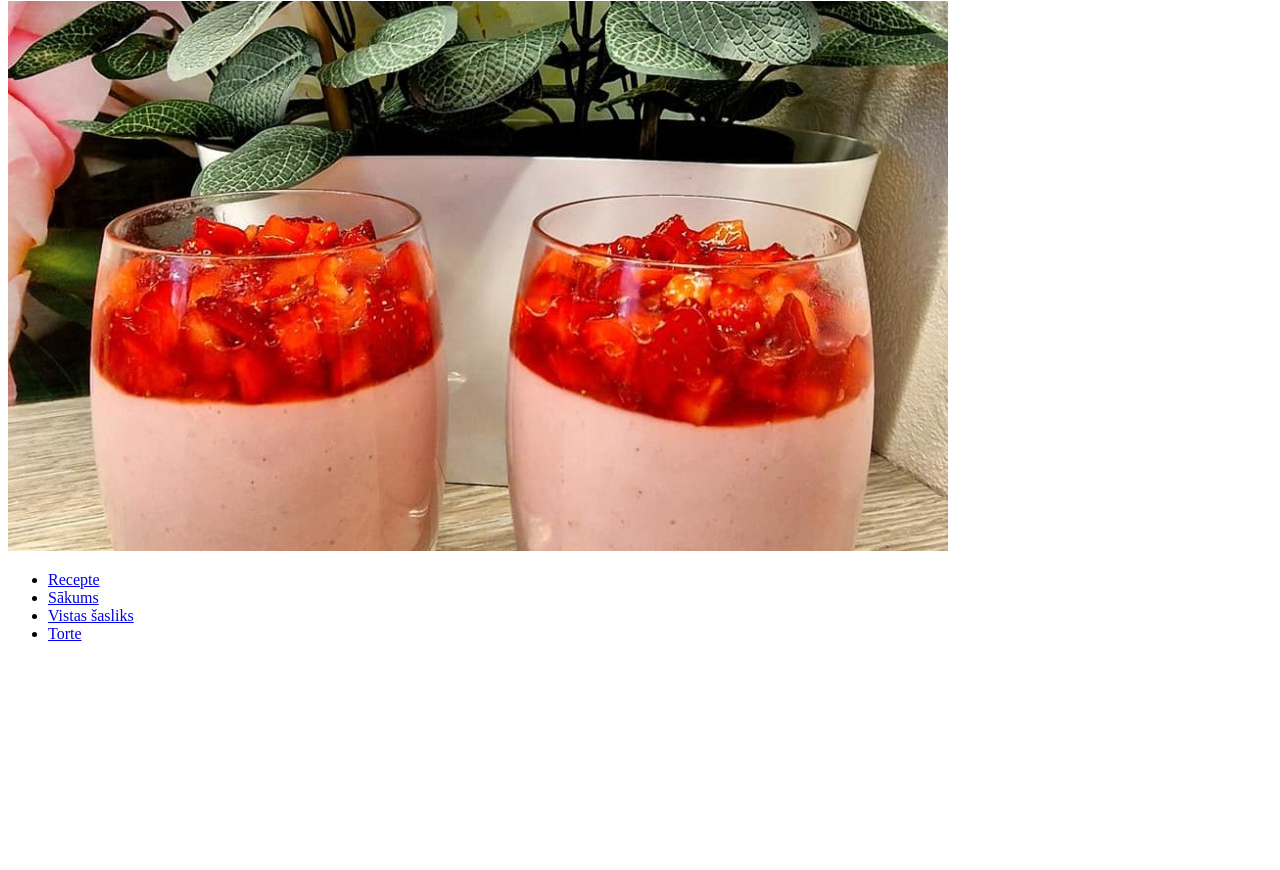
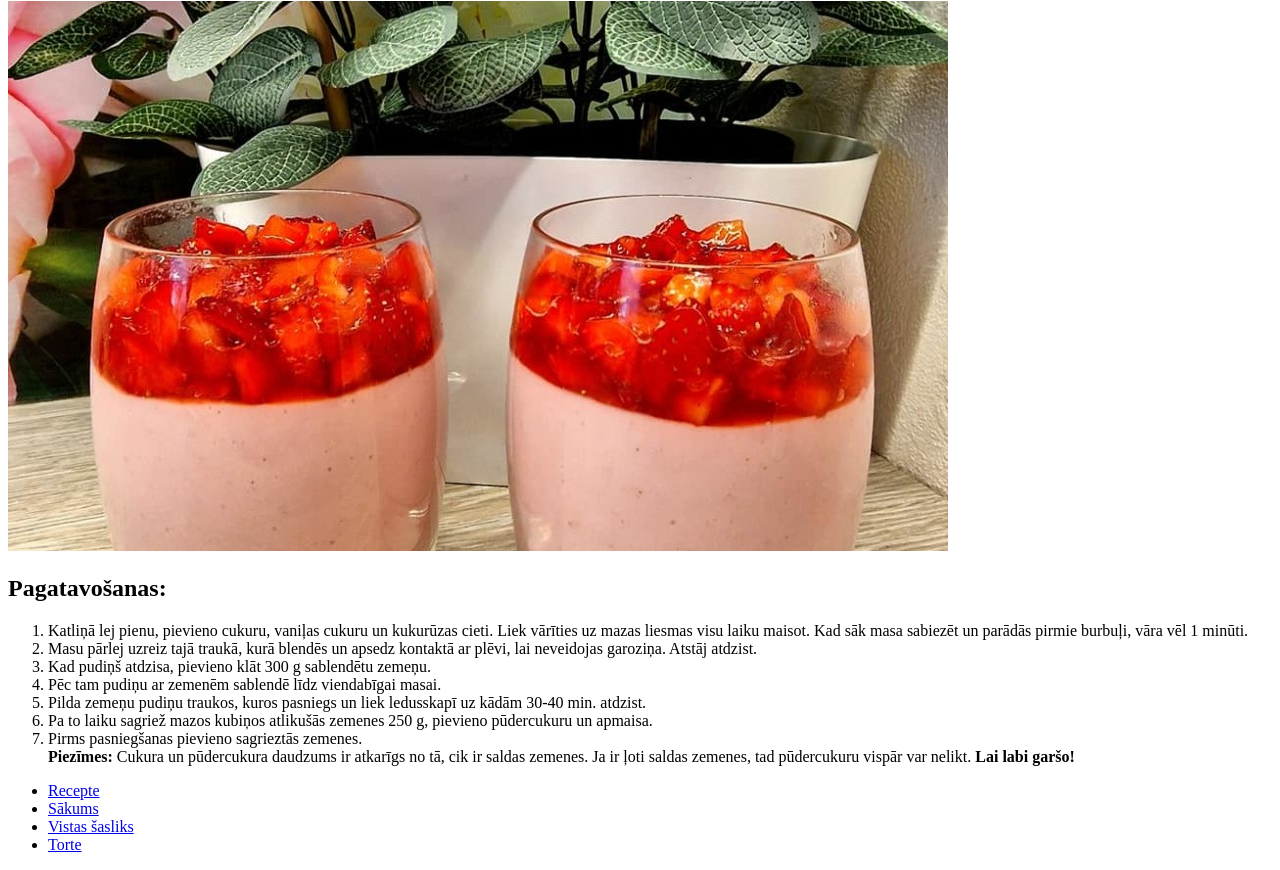
Before and after one commit to jk-web-admin-0722/Receptes_MSv, a plain HTML site: page Receptes/Zemenu_pudins.html in a window 1280 px wide. Shown: the part 295-1165 px from the top of the page. Before the commit the page ends 954 px from the top, so only its background shows below. Drawn offline with Linux system fonts and the light colour scheme.

Commit message:
Pagatavošana

```diff
--- a/Receptes/Zemenu_pudins.html
+++ b/Receptes/Zemenu_pudins.html
@@ -22,8 +22,22 @@
     </ul>
     <img src="../Atteli/Pudins.jpg" alt="Bilde" alt="Zemeņu pudiņš">
 
+    <h2>Pagatavošanas:</h2>
+    <ol>
+        <li>Katliņā lej pienu, pievieno cukuru, vaniļas cukuru un kukurūzas cieti. Liek vārīties uz mazas liesmas visu laiku maisot. Kad sāk masa sabiezēt un parādās pirmie burbuļi, vāra vēl 1 minūti.</li>
+        <li>Masu pārlej uzreiz tajā traukā, kurā blendēs un apsedz kontaktā ar plēvi, lai neveidojas garoziņa. Atstāj atdzist.</li>
+        <li>Kad pudiņš atdzisa, pievieno klāt 300 g sablendētu zemeņu.</li>
+        <li>Pēc tam pudiņu ar zemenēm sablendē līdz viendabīgai masai.</li>
+        <li>Pilda zemeņu pudiņu traukos, kuros pasniegs un liek ledusskapī uz kādām 30-40 min. atdzist.</li>
+        <li>Pa to laiku sagriež mazos kubiņos atlikušās zemenes 250 g, pievieno pūdercukuru un apmaisa.</li>
+        <li>Pirms pasniegšanas pievieno sagrieztās zemenes.</li>
+        <strong>Piezīmes:</strong>
+        Cukura un pūdercukura daudzums ir atkarīgs no tā, cik ir saldas zemenes. Ja ir ļoti saldas zemenes, tad pūdercukuru vispār var nelikt.
+
+        <strong>Lai labi garšo!</strong>
+    </ol>
     <ul>
-        <li><a href="https://receptes.tvnet.lv/recepte/23143-tarte-ar-zemenem-un-rabarberiem">Recepte</a> </li>
+        <li><a href="https://receptes.tvnet.lv/recepte/23153-zemenu-pudins">Recepte</a> </li>
         <li><a href="../index.html">Sākums</a></li>
         <li><a href="Receptes/Vistas_sasliks.html">Vistas šasliks</a></li>
         <li><a href="Receptes/Torte.html">Torte</a></li>
```
Also changed, not shown: Receptes/Torte.html (+14 -0 lines), Receptes/Vistas_sasliks.html (+7 -0 lines).
